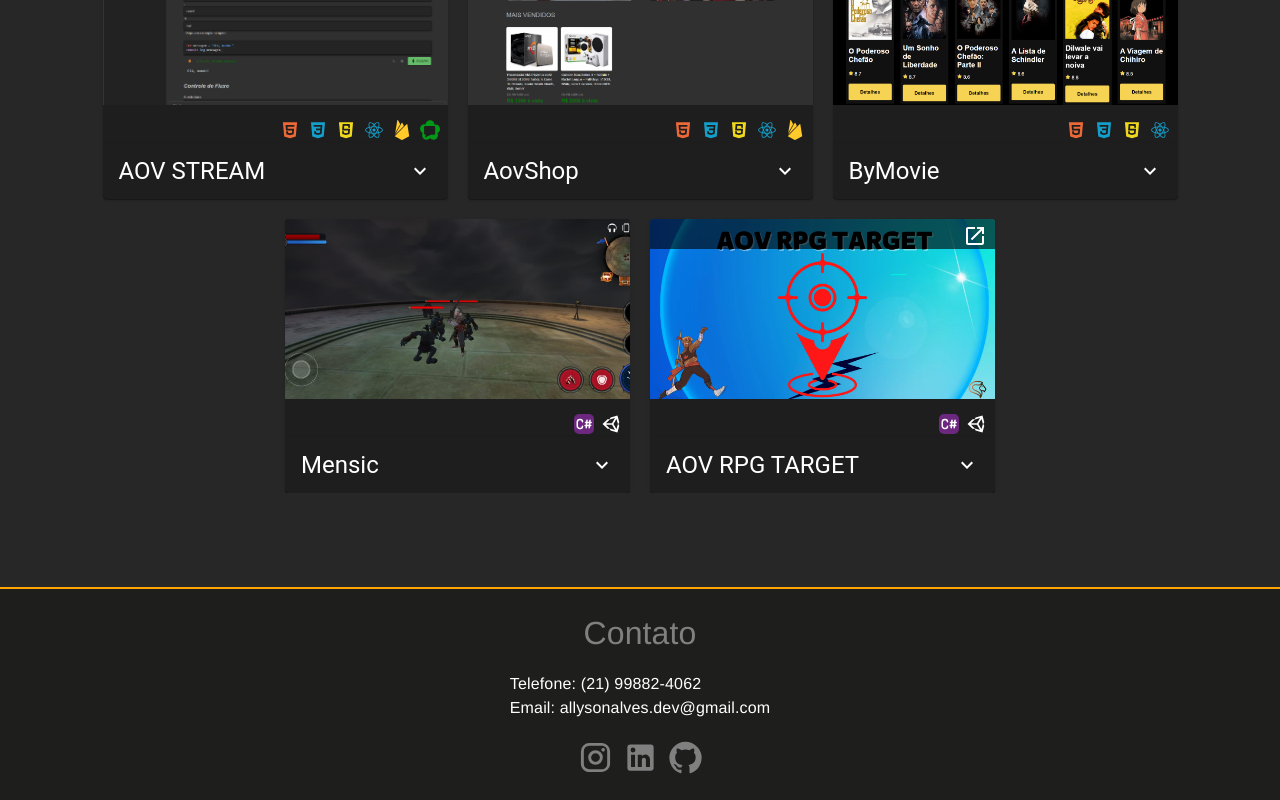
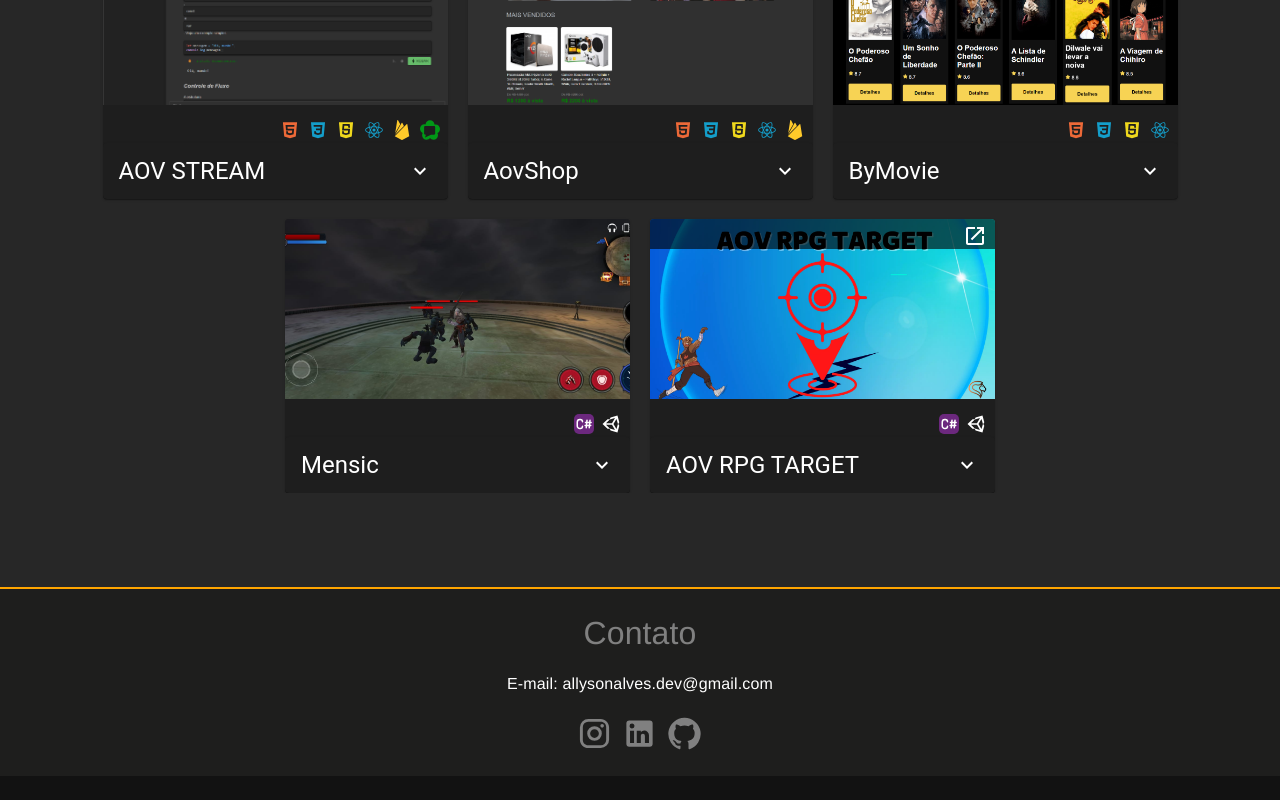
Before and after one commit to allysonAlves/portfolio, a React (Vite) app: page / in a window 1280 px wide. Shown: the part 1013-1813 px from the top of the page. After the commit the page ends 1789 px from the top, so only its background shows below. Built offline with nearby package versions, Linux system fonts and the light colour scheme.

Commit message:
update contacts

```diff
--- a/src/Components/Contact/Contact.jsx
+++ b/src/Components/Contact/Contact.jsx
@@ -11,11 +11,11 @@
         <div>
             <h2 className={styles.title}> Contato </h2>
             <div className={styles.person_data}>
+                {/* <div>
+                    Telefone: (21) 99882-4062
+                </div> */}
                 <div>
-                    Telefone: (21) 99882-4062
-                </div>
-                <div>
-                    Email: allysonalves.dev@gmail.com
+                    E-mail: allysonalves.dev@gmail.com
                 </div>
             </div>
             <div className={styles.icons}>
--- a/src/Components/Projetos/Projetos.jsx
+++ b/src/Components/Projetos/Projetos.jsx
@@ -59,7 +59,7 @@
 
               <Stack sx={{mt:1, ml:1}} marginRight={1} justifyContent='end' spacing={1} alignItems='center' direction="row">
                 { project.stacks.map(stack =>
-                  <Tooltip title={stack.title}>
+                  <Tooltip key={stack.title} title={stack.title}>
                     <div>
                       <stack.Icon key={stack.title}/>
                     </div>
```
